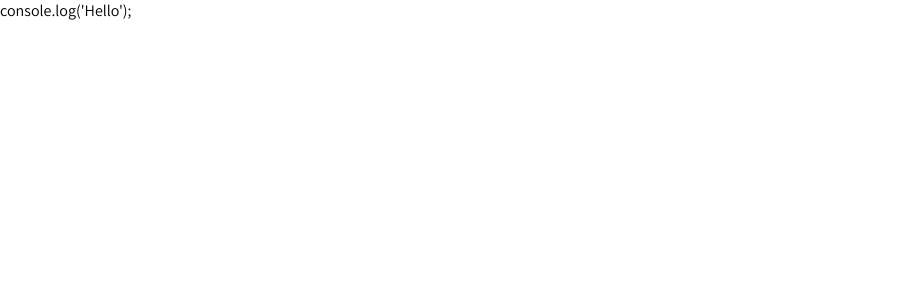
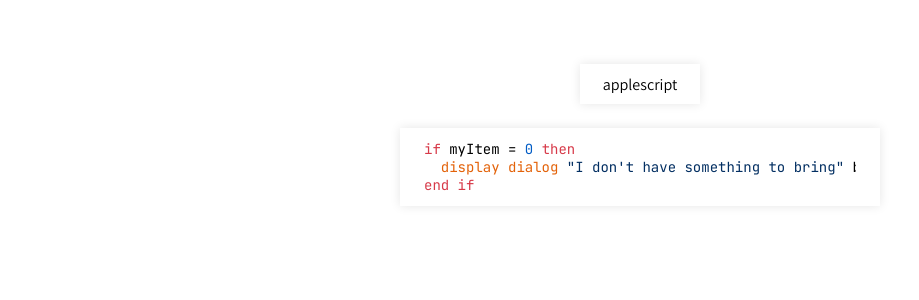
Before and after one commit to lemo-nade-room/svelte-diff-highlighting, a SvelteKit app: page / in a window 1280 px wide. Shown: the top 300 px of the page, without its empty margins (0-919 px from the left). Built offline with nearby package versions, Linux system fonts and the light colour scheme.

Commit message:
AppleScript sample code created

```diff
--- a/src/lib/ui/Highlighted.svelte
+++ b/src/lib/ui/Highlighted.svelte
@@ -1,40 +1,60 @@
-<!--
-BSD 3-Clause License
-
-Copyright (c) 2006, Ivan Sagalaev.
-All rights reserved.
-
-Redistribution and use in source and binary forms, with or without
-modification, are permitted provided that the following conditions are met:
-
-- Redistributions of source code must retain the above copyright notice,
-this list of conditions and the following disclaimer.
-- Redistributions in binary form must reproduce the above copyright notice,
-this list of conditions and the following disclaimer in the documentation
-and/or other materials provided with the distribution.
-- Neither the name of the copyright holder nor the names of its
-contributors may be used to endorse or promote products derived from
-this software without specific prior written permission.
-
-THIS SOFTWARE IS PROVIDED BY THE COPYRIGHT HOLDERS AND CONTRIBUTORS "AS IS"
-AND ANY EXPRESS OR IMPLIED WARRANTIES, INCLUDING, BUT NOT LIMITED TO, THE
-IMPLIED WARRANTIES OF MERCHANTABILITY AND FITNESS FOR A PARTICULAR PURPOSE ARE
-DISCLAIMED. IN NO EVENT SHALL THE COPYRIGHT HOLDER OR CONTRIBUTORS BE LIABLE
-FOR ANY DIRECT, INDIRECT, INCIDENTAL, SPECIAL, EXEMPLARY, OR CONSEQUENTIAL
-DAMAGES (INCLUDING, BUT NOT LIMITED TO, PROCUREMENT OF SUBSTITUTE GOODS OR
-SERVICES; LOSS OF USE, DATA, OR PROFITS; OR BUSINESS INTERRUPTION) HOWEVER
-CAUSED AND ON ANY THEORY OF LIABILITY, WHETHER IN CONTRACT, STRICT LIABILITY,
-OR TORT (INCLUDING NEGLIGENCE OR OTHERWISE) ARISING IN ANY WAY OUT OF THE USE
-OF THIS SOFTWARE, EVEN IF ADVISED OF THE POSSIBILITY OF SUCH DAMAGE.
--->
-
 <!--
 	@component
 
 -->
 
 <script lang="ts">
-	export let text: string
+	import hljs, { type HighlightResult } from 'highlight.js';
+	import 'highlight.js/styles/github.css';
+	import { onMount } from 'svelte';
+	import type { Language } from '$lib/scripts/language.js';
+
+	export let text = '';
+	export let languages: readonly Language[];
+	export let language: Language | undefined;
+
+	let highlighted: HighlightResult | undefined;
+	onMount(async () => {
+		if (import.meta.env.SSR) return;
+		for (const language of languages) {
+			hljs.registerLanguage(language.name, language.fn);
+		}
+		if (language === undefined) {
+			highlighted = hljs.highlightAuto(text);
+		} else {
+			highlighted = hljs.highlight(text, { language: language.name });
+		}
+	});
 </script>
 
-{ text }
+<div class="scroll">
+	<p class="highlighted">
+		{#if highlighted !== undefined}
+			<!-- eslint-disable-next-line svelte/no-at-html-tags -->
+			{@html highlighted.value}
+		{/if}
+	</p>
+</div>
+
+<style>
+	.scroll {
+		width: var(--width, 100%);
+		max-width: var(--max-width, 100%);
+		height: var(--height, 100%);
+		max-height: var(--max-height, 100%);
+		overflow-x: var(--overflow-x, auto);
+		overflow-y: var(--overflow-y, auto);
+		background: var(--background, none);
+		margin: var(--margin, 0);
+		padding: var(--padding, 0);
+		white-space: var(--white-space, pre-wrap);
+		tab-size: var(--tab-size, 2);
+		box-sizing: var(--box-sizing, border-box);
+		scrollbar-width: var(--scrollbar-width, thin);
+		scrollbar-color: var(--scrollbar-color, auto);
+		& > .highlighted {
+			width: var(--content-width, max-content);
+			height: var(--content-height, max-content);
+		}
+	}
+</style>
--- a/src/routes/+page.svelte
+++ b/src/routes/+page.svelte
@@ -1,5 +1,75 @@
-<script>
+<script lang="ts">
 	import Highlighted from '$lib/ui/Highlighted.svelte';
+	import { Language } from '$lib/scripts/language.js';
+
+	interface Sample {
+		code: string;
+		lang: Language;
+	}
+
+	const samples: readonly Sample[] = [
+		{
+			code: `if myItem = 0 then
+	display dialog "I don't have something to bring" buttons {"OK"} default button "OK"
+end if`,
+			lang: Language.appleScript
+		}
+	];
+
+	let selectedName = samples[0].lang.name;
+
+	$: selected = samples.find((sample) => sample.lang.name === selectedName);
 </script>
 
-<Highlighted text="console.log('Hello');"></Highlighted>
+<section class="page">
+	<form>
+		<select bind:value={selectedName}>
+			{#each samples as sample}
+				<option value={sample.lang.name}>{sample.lang.name}</option>
+			{/each}
+		</select>
+	</form>
+
+	<div class="code">
+		{#if selected !== undefined}
+			<Highlighted text={selected.code} languages={Language.allCases} language={selected.lang} />
+		{/if}
+	</div>
+</section>
+
+<style>
+	.page {
+		width: 100svw;
+		display: flex;
+		flex-direction: column;
+		align-items: center;
+		justify-content: center;
+		padding: 40px;
+
+		& > form {
+			& > select {
+				width: 120px;
+				height: 40px;
+				box-shadow: 0 0 10px rgba(0, 0, 0, 0.1);
+				display: flex;
+				justify-content: center;
+				align-items: center;
+				text-align: center;
+			}
+			padding: 24px;
+		}
+
+		& > .code {
+			font-family: 'JetBrains Mono', monospace;
+			font-size: 14px;
+			font-optical-sizing: auto;
+			font-weight: 400;
+			font-style: normal;
+			width: 480px;
+			max-width: 90svw;
+			box-shadow: 0 0 10px rgba(0, 0, 0, 0.1);
+			padding: 12px 24px;
+			--overflow-x: scroll;
+		}
+	}
+</style>
```
